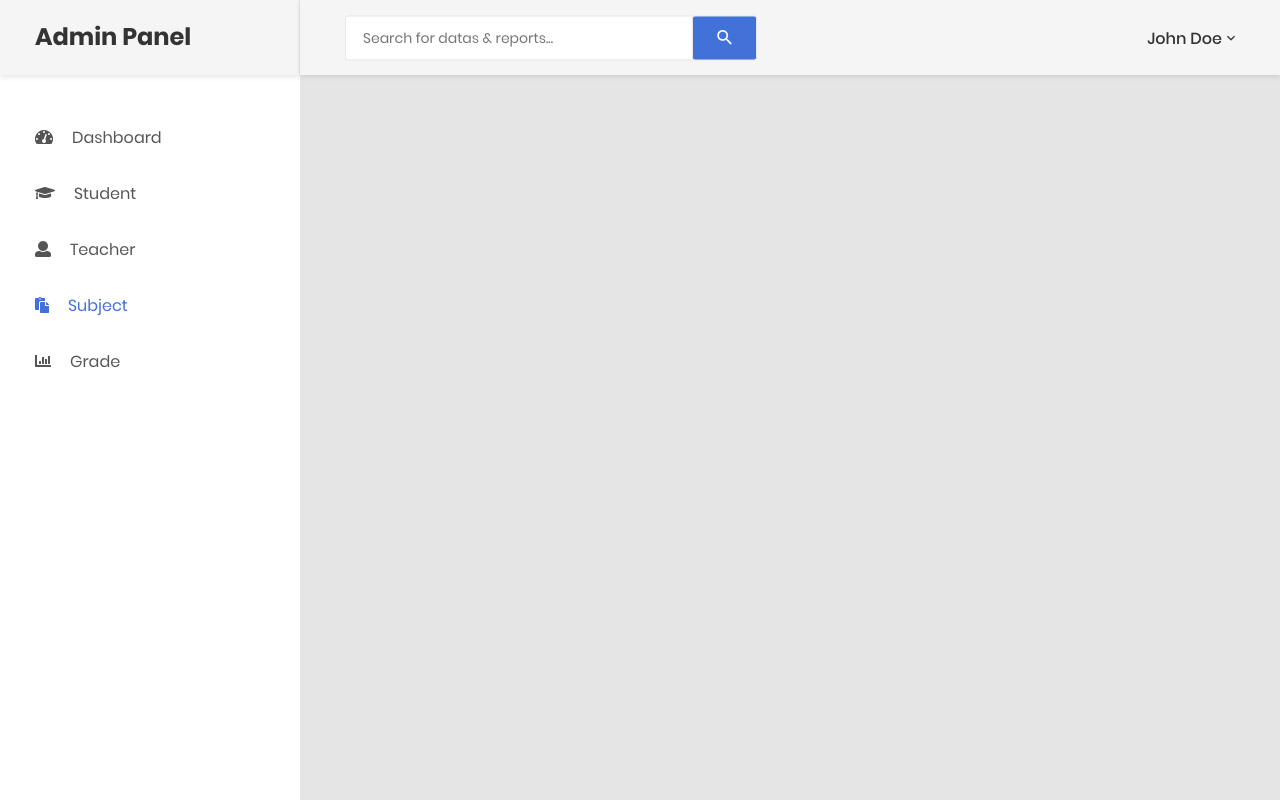
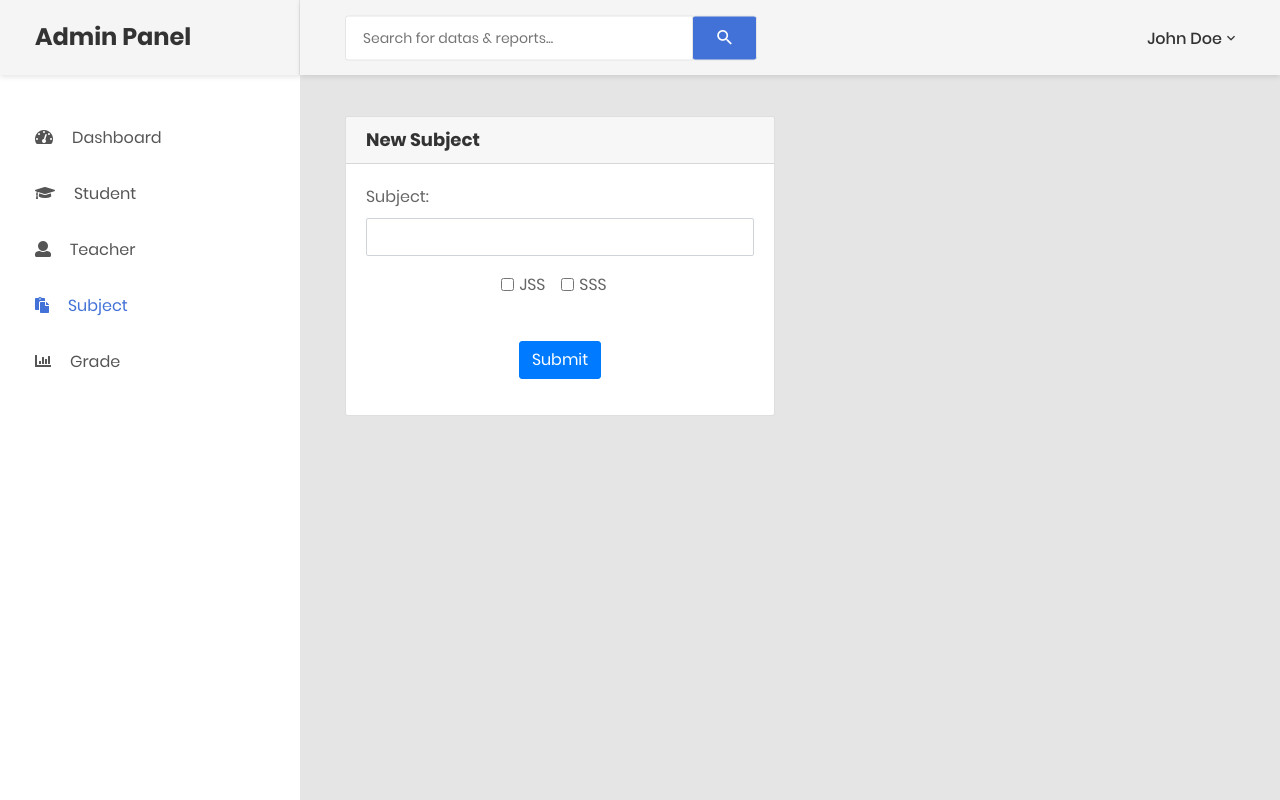
Before and after one commit to emediongcosmas/School-Management-System, a PHP site: page /view/addsubject.php in a window 1280 px wide. Run offline with PHP 8.4, Linux system fonts and the light colour scheme.

Commit message:
Add subject page

```diff
--- a/view/addsubject.php
+++ b/view/addsubject.php
@@ -6,8 +6,45 @@
 <!-- MAIN CONTENT-->
 <div class="main-content">
     <div class="section__content section__content--p30">
-        <div class="container-fluid">
+        <div class="container-fluid h-100">
+            <div class="row">
+                <div class="col-lg-6">
+                    <div class="card">
+                        <div class="card-header">
+                            <h4>New Subject</h4>
+                        </div>
+                        <div class="card-body">
+                            <!-- NEW TEACHER FORM -->
+                            <form action="../controller/teacher.controller.php" method="POST">
+                                <div class="form-row">
+                                    <div class="form-group col-md-12">
+                                        <label for="subject">Subject:</label>
+                                        <input type="text" class="form-control" name="subject" id="subject" required>
+                                    </div>
+                                </div>
+                                <div class="form-row text-center">
+                                    <div class="form-group col-md-12">
+                                        <div class="form-check form-check-inline">
+                                            <input class="form-check-input" type="checkbox" name="jss" id="jss" value="1">
+                                            <label class="form-check-label" for="inlineCheckbox1">JSS</label>
+                                        </div>
+                                        <div class="form-check form-check-inline">
+                                            <input class="form-check-input" type="checkbox" name="sss" id="sss" value="1">
+                                            <label class="form-check-label" for="inlineCheckbox1">SSS</label>
+                                        </div>
+                                    </div>
+                                </div>
+                                <br>
 
+                                <div class="form-group col-md-12 text-center">
+                                    <button type="submit" class="btn btn-primary text-right">Submit</button>
+                                </div>
+                            </form>
+                            <!-- END OF NEW TEACHER FORM -->
+                        </div>
+                    </div>
+                </div>
+            </div>
 
         </div>
     </div>
--- a/view/sub-views/footer.php
+++ b/view/sub-views/footer.php
@@ -26,6 +26,7 @@
     <!-- Main JS-->
     <script src="../assets/js/main.js"></script>
     <script src="../assets/js/custom.js"></script>
+    <script src="../assets/js/jquery-3.4.1.min.js"></script>
 
 </body>
 
```
Also changed, not shown: model/student.model.php (+9 -5 lines), view/grade.php (+7 -9 lines), model/subject.model.php (added).
